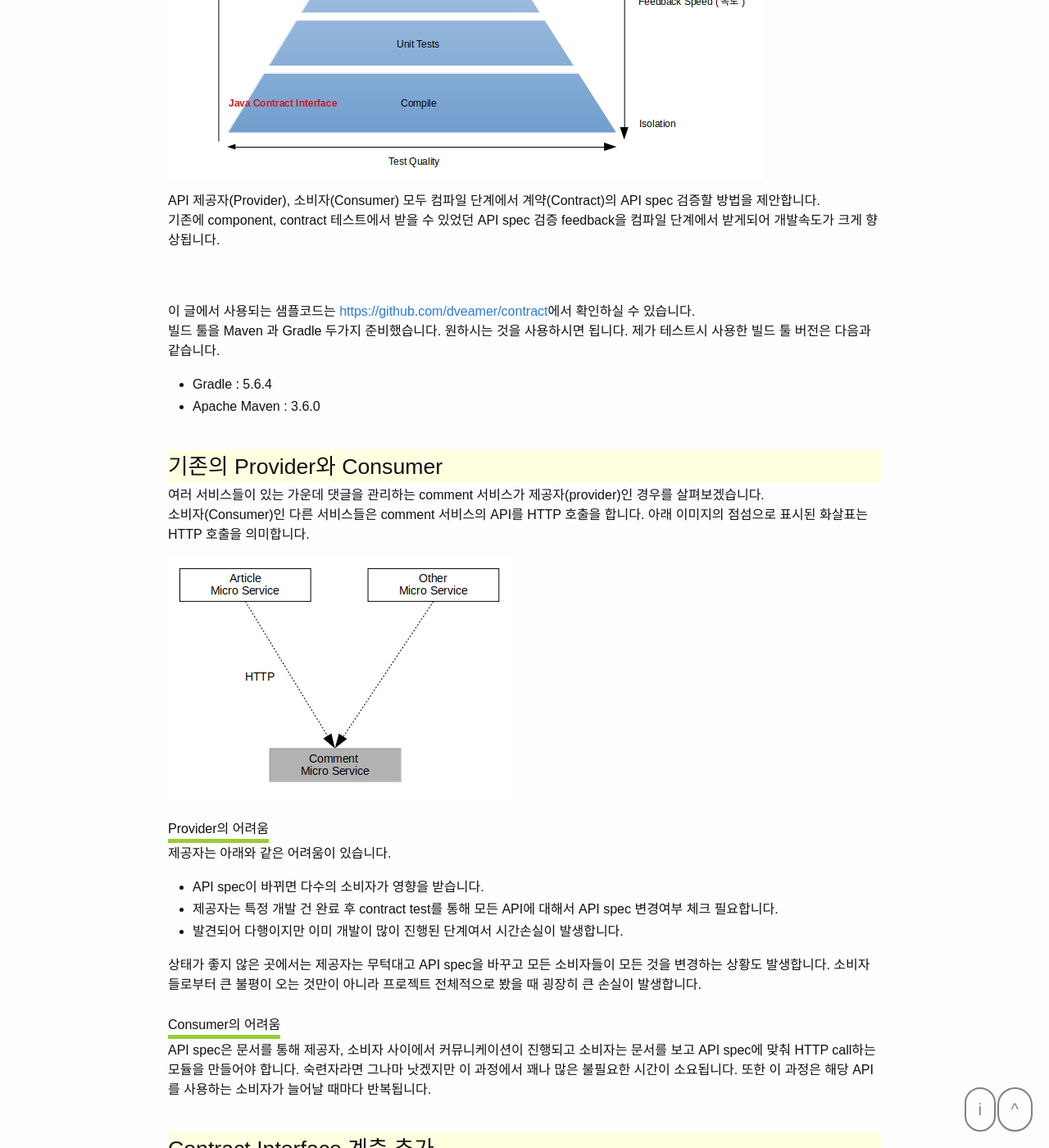
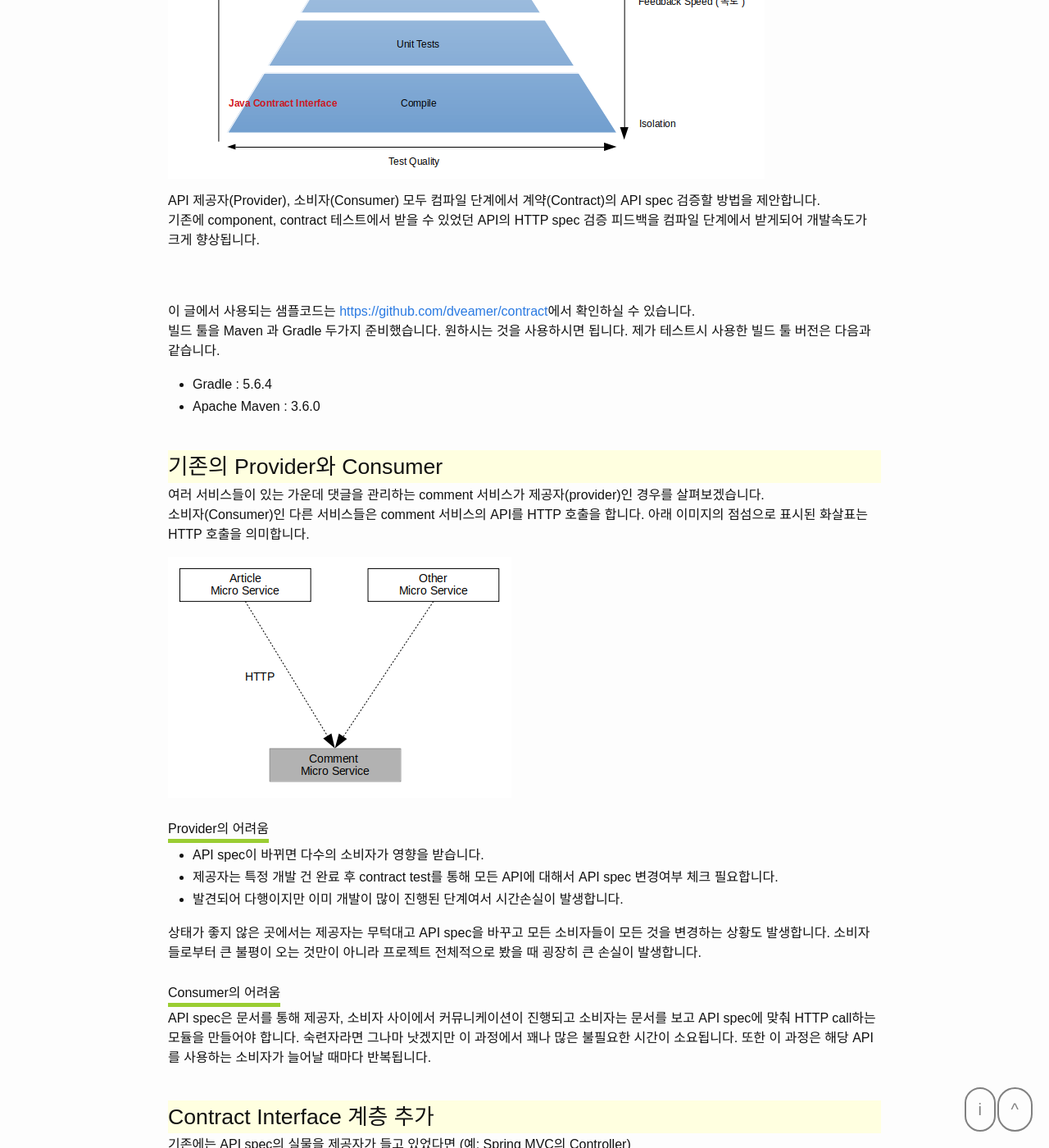
Before and after one commit to dveamer/dveamer.github.io, a Jekyll site: the page built from _posts/BackEnd/2020-05-18-JavaContractInterface.md, in a window 1280 px wide and 1400 px high, scrolled down 781 px. Shown: the whole window at 82% size. Built offline with Jekyll 4.4.1, drawn with Linux system fonts in a browser that asks for light colours; some of the changed text lies outside the part shown.

Commit message:
homepage

```diff
--- a/_posts/BackEnd/2020-05-18-JavaContractInterface.md
+++ b/_posts/BackEnd/2020-05-18-JavaContractInterface.md
@@ -10,7 +10,7 @@
 ![API_contract_15](/images/post_img/APIcontract/API_contract_15.png)
 
 API 제공자(Provider), 소비자(Consumer) 모두 컴파일 단계에서 계약(Contract)의 API spec 검증할 방법을 제안합니다.
-기존에 component, contract 테스트에서 받을 수 있었던 API spec 검증 feedback을 컴파일 단계에서 받게되어 개발속도가 크게 향상됩니다.
+기존에 component, contract 테스트에서 받을 수 있었던 API의 HTTP spec 검증 피드백을 컴파일 단계에서 받게되어 개발속도가 크게 향상됩니다.
 
 <!--more-->
 
@@ -29,8 +29,6 @@
 
 
 ### Provider의 어려움
-
-제공자는 아래와 같은 어려움이 있습니다.
 
   * API spec이 바뀌면 다수의 소비자가 영향을 받습니다.
   * 제공자는 특정 개발 건 완료 후 contract test를 통해 모든 API에 대해서 API spec 변경여부 체크 필요합니다.
@@ -75,7 +73,7 @@
 
 
 기존에는 component, contract 테스트 단계에서 HTTP call을 통해 점검할 수 있었던 사항들을
-제공자, 소비자 모두 컴파일 단계에서 feedback을 받게 되기 때문에 개발 속도가 굉장히 빨라집니다.
+제공자, 소비자 모두 컴파일 단계에서 피드백을 받게 되기 때문에 개발 속도가 굉장히 빨라집니다.
 
 # 단점..?
 
@@ -746,7 +744,7 @@
 
 HTTP spec에 대한 피드백을 컴파일 단계에서 받고
 테스트 데이터에 대한 피드백을 유닛 테스트 단계에서 받을 수 있게 되어
-빨라진 feedback만큼 개발속도가 크게 향상 되었습니다.
+빨라진 피드백만큼 개발속도가 크게 향상 되었습니다.
 
 ![API_contract_15](/images/post_img/APIcontract/API_contract_15.png)
 
```
